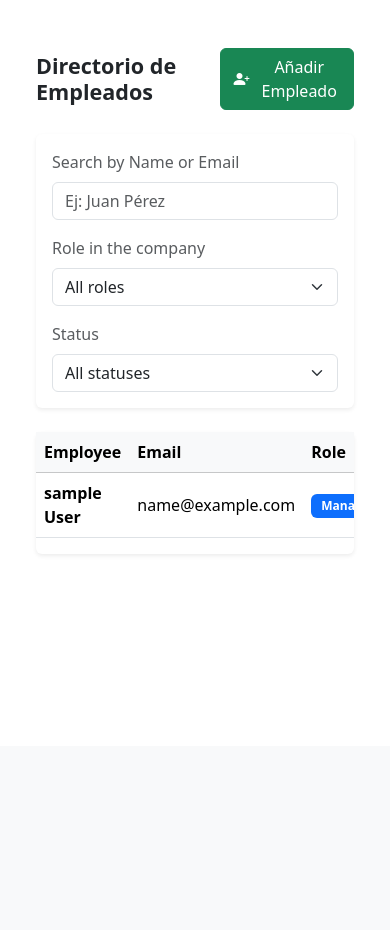
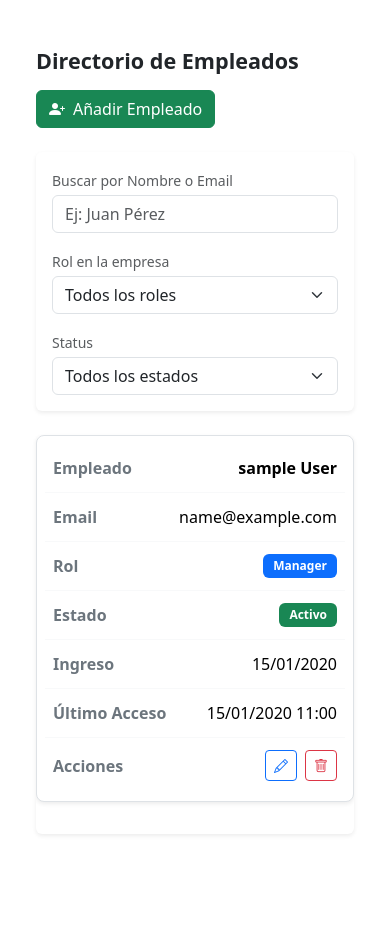
Before and after one commit to mArteagaRamos/ControlHorario, a Django app: page /manager_employees/ in a window 390 px wide. Shown: the part 98-1028 px from the top of the page. Before the commit the page ends 636 px from the top, so only its background shows below. Run offline with Django 4.2, Linux system fonts and the light colour scheme; a user stored in the database is signed in; tables that the repository leaves empty hold one stand-in row (values such as "Sample post"); some libraries are stand-ins or nearby versions.

Commit message:
Página Tabla Empleados Responsive

```diff
--- a/templates/audit/manager_employee.html
+++ b/templates/audit/manager_employee.html
@@ -14,16 +15,66 @@
         z-index: 10;
         background-color: #f8f9fa;
     }
-    .table-scroll-container::-webkit-scrollbar { width: 8px; }
+    .table-scroll-container::-webkit-scrollbar { width: 8px; height: 8px; }
     .table-scroll-container::-webkit-scrollbar-thumb { background: #ccc; border-radius: 4px; }
+
+    /* --- NUEVO: MAGIA RESPONSIVE PARA MÓVILES --- */
+    @media (max-width: 767px) {
+        /* Quitamos el forzado de una sola línea en móviles */
+        .text-nowrap { white-space: normal !important; }
+
+        /* Ocultamos la cabecera tradicional de la tabla */
+        #tablaEmpleados thead { display: none; }
+
+        /* Convertimos cada fila en una "tarjeta" */
+        #tablaEmpleados tbody tr.empleado-row {
+            display: block;
+            margin-bottom: 1rem;
+            border: 1px solid #dee2e6;
+            border-radius: 0.5rem;
+            box-shadow: 0 0.125rem 0.25rem rgba(0,0,0,0.075);
+            padding: 0.5rem;
+            background-color: #fff;
+        }
+
+        /* Convertimos cada celda en una fila de la tarjeta */
+        #tablaEmpleados tbody tr.empleado-row td {
+            display: flex;
+            justify-content: space-between;
+            align-items: center;
+            border-bottom: 1px solid #f8f9fa;
+            padding: 0.75rem 0.5rem;
+            text-align: right;
+        }
+
+        /* Quitamos el borde a la última celda */
+        #tablaEmpleados tbody tr.empleado-row td:last-child {
+            border-bottom: none;
+        }
+
+        /* Insertamos el texto de la cabecera usando el atributo data-label */
+        #tablaEmpleados tbody tr.empleado-row td::before {
+            content: attr(data-label);
+            font-weight: 600;
+            color: #6c757d;
+            text-align: left;
+            margin-right: 1rem;
+        }
+
+        /* Ajustamos los botones en móvil para que no se apelotonen */
+        .acciones-movil {
+            justify-content: flex-end !important;
+            width: 100%;
+        }
+    }
 </style>
 
 <div class="container-fluid py-4">
-    <div class="d-flex justify-content-between align-items-center mb-4">
+    <div class="d-flex flex-column flex-sm-row justify-content-between align-items-sm-center mb-4 gap-3">
         <h2 class="h4 fw-bold mb-0">Directorio de Empleados</h2>
 
         {% if is_manager %}
-        <button type="button" class="btn btn-success d-flex align-items-center gap-2" onclick="location.href='{% url "register_unified" %}'">
+        <button type="button" class="btn btn-success d-flex align-items-center gap-2 align-self-start align-self-sm-auto" onclick="location.href='{% url "register_unified" %}'">
             <i class="bi bi-person-plus-fill"></i> Añadir Empleado
         </button>
         {% endif %}
@@ -32,27 +83,27 @@
     <div class="card shadow-sm border-0 mb-4">
         <div class="card-body">
             <div class="row g-3 align-items-end" id="filtros-container">
-                <div class="col-md-4">
-                    <label class="form-label text-muted">Search by Name or Email</label>
+                <div class="col-12 col-md-4">
+                    <label class="form-label text-muted small mb-1">Buscar por Nombre o Email</label>
                     <input type="text" id="filtroBusqueda" class="form-control" placeholder="Ej: Juan Pérez">
                 </div>
 
-                <div class="col-md-3">
-                    <label class="form-label text-muted">Role in the company</label>
+                <div class="col-12 col-md-4 col-lg-3">
+                    <label class="form-label text-muted small mb-1">Rol en la empresa</label>
                     <select id="filtroRol" class="form-select">
-                        <option value="">All roles</option>
+                        <option value="">Todos los roles</option>
                         <option value="manager">Manager</option>
-                        <option value="employee">Employee</option>
+                        <option value="employee">Empleado</option>
                     </select>
                 </div>
 
-                <div class="col-md-3">
-                    <label class="form-label text-muted">Status</label>
+                <div class="col-12 col-md-4 col-lg-3">
+                    <label class="form-label text-muted small mb-1">Status</label>
                     <select id="filtroEstado" class="form-select">
-                        <option value="">All statuses</option>
-                        <option value="active">Active</option>
-                        <option value="inactive">Inactive</option>
-                        <option value="suspended">Suspended</option>
+                        <option value="">Todos los estados</option>
+                        <option value="active">Activo</option>
+                        <option value="inactive">Inactivo</option>
+                        <option value="suspended">Suspendido</option>
                     </select>
                 </div>
             </div>
@@ -61,15 +112,16 @@
 
     <div class="card shadow-sm border-0 mb-5">
         <div class="table-responsive table-scroll-container">
-            <table class="table table-hover align-middle" id="tablaEmpleados">
+            <table class="table table-hover align-middle text-nowrap" id="tablaEmpleados">
                 <thead class="table-light">
                     <tr>
-                        <th>Employee</th>
+                        <th>Empleado</th>
                         <th>Email</th>
-                        <th>Role</th>
-                        <th>Status</th>
-                        <th>Join Date</th>
-                        {% if is_manager %}<th class="text-end">Actions</th>{% endif %}
+                        <th>Rol</th>
+                        <th>Estado</th>
+                        <th>Fecha de Ingreso</th>
+                        <th>Último Acceso</th>
+                        {% if is_manager %}<th class="text-end">Acciones</th>{% endif %}
                     </tr>
                 </thead>
                 <tbody>
@@ -77,31 +129,39 @@
                     <tr class="empleado-row"
                         data-rol="{{ membership.role }}"
                         data-estado="{{ membership.user.status }}">
-                        <td>
-                            <div class="fw-bold nombre-empleado">{{ membership.user.username }} {{ membership.user.surname }}</div>
+                        <td data-label="Empleado">
+                            <div class="fw-bold nombre-empleado text-start">{{ membership.user.username }} {{ membership.user.surname }}</div>
                         </td>
-                        <td class="email-empleado">{{ membership.user.email }}</td>
-                        <td>
+                        <td data-label="Email" class="email-empleado">{{ membership.user.email }}</td>
+                        <td data-label="Rol">
                             {% if membership.role == 'manager' %}
                                 <span class="badge bg-primary">Manager</span>
                             {% else %}
-                                <span class="badge bg-secondary">Employee</span>
+                                <span class="badge bg-secondary">Empleado</span>
                             {% endif %}
                         </td>
-                        <td>
+                        <td data-label="Estado">
                             {% if membership.user.status == 'active' %}
-                                <span class="badge bg-success">Active</span>
+                                <span class="badge bg-success">Activo</span>
                             {% elif membership.user.status == 'suspended' %}
-                                <span class="badge bg-danger">Suspended</span>
+                                <span class="badge bg-danger">Suspendido</span>
                             {% else %}
-                                <span class="badge bg-warning text-dark">Inactive</span>
+                                <span class="badge bg-warning text-dark">Inactivo</span>
                             {% endif %}
                         </td>
-                        <td>{{ membership.joined_at|date:"d/m/Y" }}</td>
+                        <td data-label="Ingreso">{{ membership.joined_at|date:"d/m/Y" }}</td>
+
+                        <td data-label="Último Acceso">
+                            {% if membership.user.last_login %}
+                                {{ membership.user.last_login|date:"d/m/Y H:i" }}
+                            {% else %}
+                                <span class="text-muted fst-italic">Nunca</span>
+                            {% endif %}
+                        </td>
 
                         {% if is_manager %}
-                        <td class="text-end">
-                            <div class="d-flex justify-content-end gap-2">
+                        <td data-label="Acciones">
+                            <div class="d-flex acciones-movil gap-2">
                                 <button type="button" class="btn btn-sm btn-outline-primary"
                                     data-bs-toggle="modal" data-bs-target="#modalEditar"
                                     data-id="{{ membership.user.id }}"
@@ -125,11 +185,11 @@
                     </tr>
                     {% empty %}
                     <tr id="no-results-server">
-                        <td colspan="6" class="text-center py-4 text-muted">No hay empleados registrados en tu empresa.</td>
+                        <td colspan="7" class="text-center py-4 text-muted">No hay empleados registrados en tu empresa.</td>
                     </tr>
                     {% endfor %}
                     <tr id="no-results-js" style="display: none;">
-                        <td colspan="6" class="text-center py-4 text-muted">No se encontraron empleados con estos filtros.</td>
+                        <td colspan="7" class="text-center py-4 text-muted">No se encontraron empleados con estos filtros.</td>
                     </tr>
                 </tbody>
             </table>
@@ -151,27 +211,28 @@
                 <div class="modal-body">
                     <input type="hidden" name="user_id" id="editUserId">
 
-                    <div class="mb-3">
-                        <label class="form-label">Nombre</label>
+                    <div class="row g-3">
+                        <div class="col-12 col-sm-6">
+                            <label class="form-label small fw-semibold text-muted mb-1">Nombre</label>
                             <input type="text" name="username" id="editNombre" class="form-control" required>
                         </div>
-                    <div class="mb-3">
-                        <label class="form-label">Apellidos</label>
+                        <div class="col-12 col-sm-6">
+                            <label class="form-label small fw-semibold text-muted mb-1">Apellidos</label>
                             <input type="text" name="surname" id="editApellidos" class="form-control" required>
                         </div>
-                    <div class="mb-3">
-                        <label class="form-label">Email (No editable)</label>
-                        <input type="email" id="editEmail" class="form-control" disabled>
+                        <div class="col-12">
+                            <label class="form-label small fw-semibold text-muted mb-1">Email (No editable)</label>
+                            <input type="email" id="editEmail" class="form-control bg-light" disabled>
                         </div>
-                    <div class="mb-3">
-                        <label class="form-label">Rol en la Empresa</label>
+                        <div class="col-12 col-sm-6">
+                            <label class="form-label small fw-semibold text-muted mb-1">Rol en la Empresa</label>
                             <select name="role" id="editRol" class="form-select" required>
                                 <option value="employee">Empleado</option>
                                 <option value="manager">Manager</option>
                             </select>
                         </div>
-                    <div class="mb-3">
-                        <label class="form-label">Estado de la cuenta</label>
+                        <div class="col-12 col-sm-6">
+                            <label class="form-label small fw-semibold text-muted mb-1">Estado de la cuenta</label>
                             <select name="status" id="editEstado" class="form-select" required>
                                 <option value="active">Activo</option>
                                 <option value="inactive">Inactivo</option>
```
Also changed, not shown: other parts of templates/audit/manager_employee.html (+13 -10 lines). Lines whose indentation alone changed are shown as unchanged.
